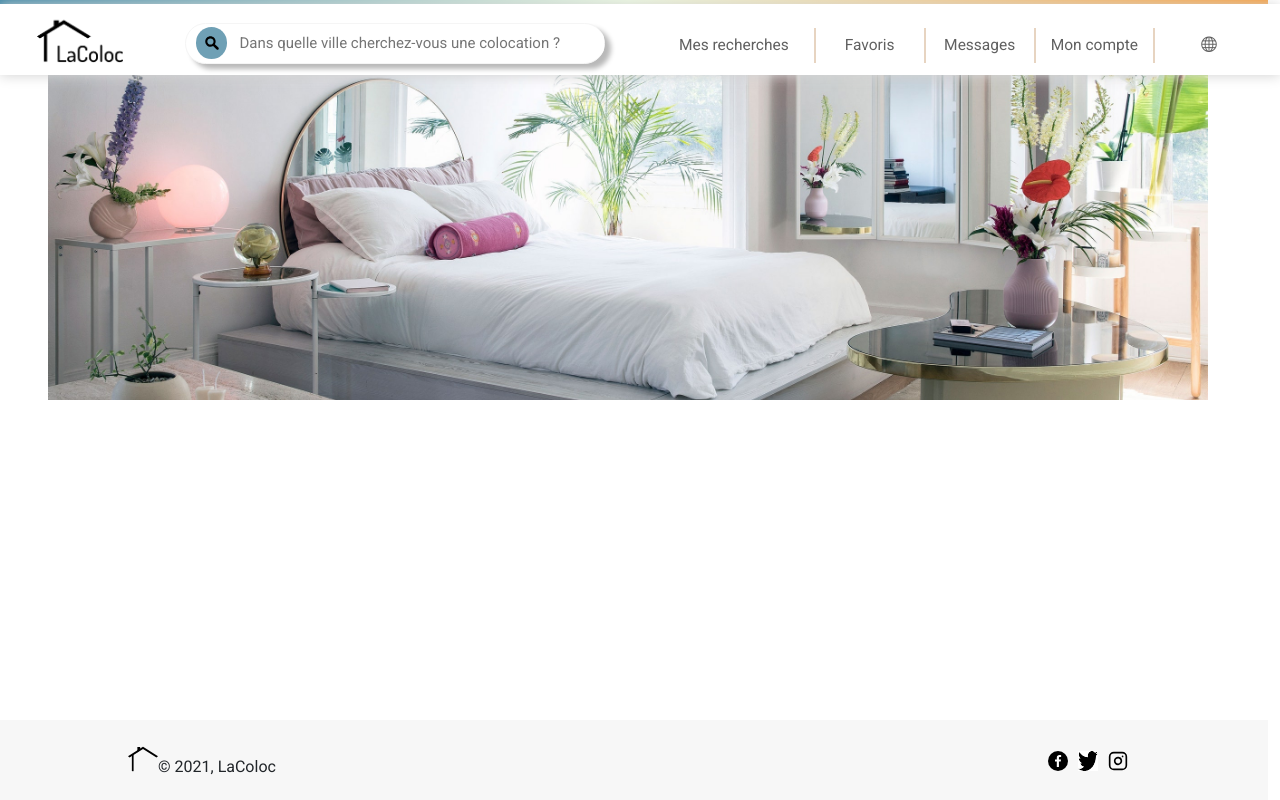
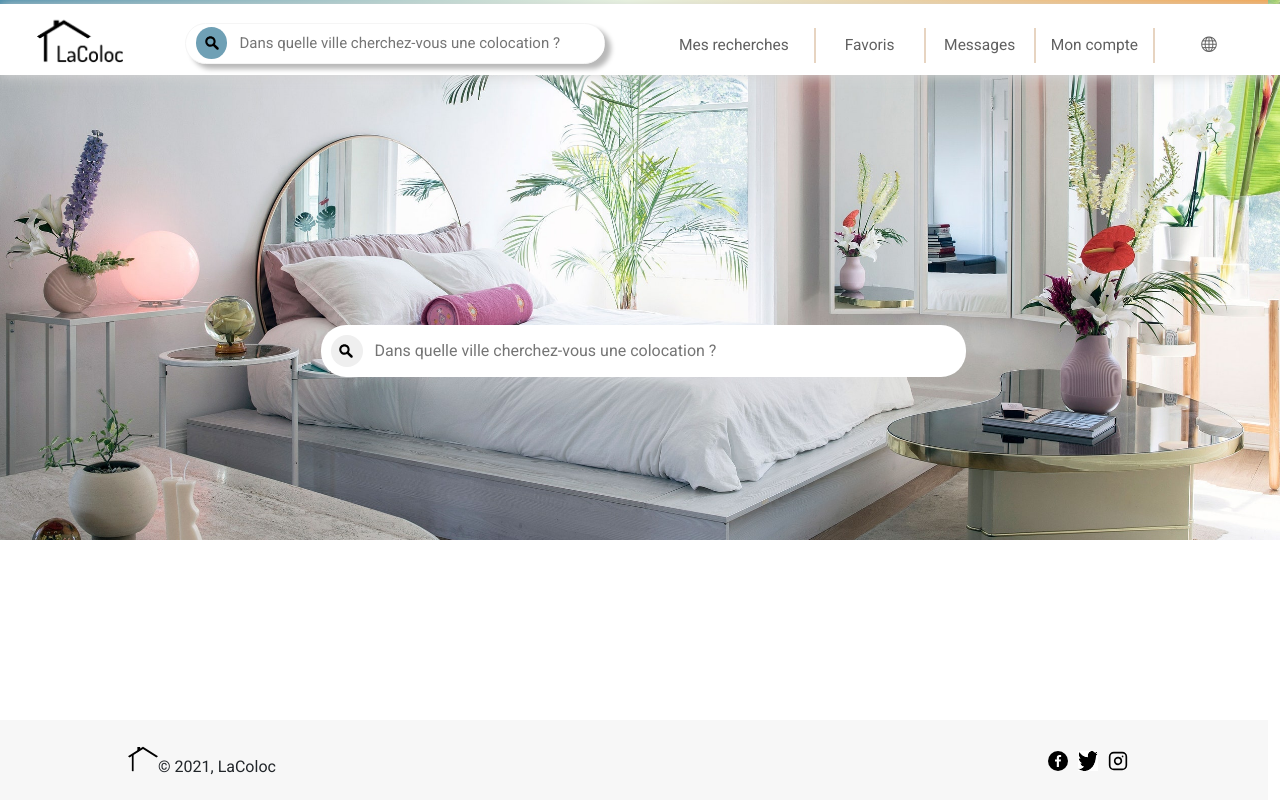
Before and after one commit to brunobreno/projet-coloc, an Angular app in the folder projet-coloc-front/: page / in a window 1280 px wide. Built offline with nearby package versions, Linux system fonts and the light colour scheme; no server answers.

Commit message:
Fin page recherche locataire + avancement home

```diff
--- a/projet-coloc-front/src/app/app.component.html
+++ b/projet-coloc-front/src/app/app.component.html
@@ -4,7 +4,7 @@
 
       <div class="header-left-container">
 
-        <div class="header-logo-main-container" [routerLink]="['/accueil']" routerLinkActive="active">
+        <div class="header-logo-main-container" [routerLink]="['/home']" routerLinkActive="active">
         </div>
 
         <div class="header-research-main-container">
--- a/projet-coloc-front/src/app/home-page/home-page.component.html
+++ b/projet-coloc-front/src/app/home-page/home-page.component.html
@@ -1,5 +1,9 @@
 <div class="container-fluid">
     <div class="top">
-
-    </div>
+        <div class='row espace-blanc'>
+        </div>
+        <div class="row barre-recherche">
+            <button class="col-1" id="btn-recherche"></button>
+            <input class="col" id="recherche-input" placeholder="Dans quelle ville cherchez-vous une colocation ?">
+        </div>
 </div>
--- a/projet-coloc-front/src/app/home-page/home-page.component.scss
+++ b/projet-coloc-front/src/app/home-page/home-page.component.scss
@@ -3,5 +3,36 @@
     background-size: cover;
     background-repeat: no-repeat;
     background-position: center;
-    height: 400px;
+    height: 540px;
+    margin-left: -50px;
+    margin-right: -80px;
 }
+
+.espace-blanc {
+    height: 325px;
+}
+
+.barre-recherche{
+    margin: auto;
+    width: 50%;
+    padding: 10px;
+    background-color: #fff;
+    border-radius: 25px;
+}
+
+#btn-recherche{
+    height:32px;
+    width:32px;
+    background-image: url(../../assets/img/searchButton.svg);
+    background-size:45%;
+    background-repeat: no-repeat;
+    background-position: center;
+    border-radius: 50%;
+    background-color: light-grey ;
+    border:none;
+  }
+
+#recherche-input{
+    border: none;
+    outline: none;
+}
--- a/projet-coloc-front/src/app/recherche-locataire/recherche-locataire.component.html
+++ b/projet-coloc-front/src/app/recherche-locataire/recherche-locataire.component.html
@@ -1,12 +1,53 @@
 <!-- Faire barre de filtre-->
 <div class="page-main-container">
-  <h2 class="row justify-content-md-center mt-5 mb-3">Colocataires en recherche</h2>
+  <h2 class="row justify-content-md-center mt-5 mb-5">Recherche de Colocataires</h2>
 
   <!-- Affichage de la recherche-->
+  <div class="d-flex justify-content-around vertical-center border border-secondary mb-3 barre-filtres">
+    <div class="ml-3 mr-3">
+      <label for="ageMin">Age minimum :</label>
+      <input type="number" max="120" min="0" id="ageMin" [(ngModel)]="ageMin" class="mx-1 border border-dark rounded" (ngModelChange)="filtrer($event)">
+    </div>
+    <div class="vr mx-5"></div>
+    <div>
+      <label for="ageMax">Age Maximum :</label>
+      <input type="number" max="120" min="0" id="ageMax" [(ngModel)]="ageMax" class="mx-1 border border-dark rounded" (ngModelChange)="filtrer($event)">
+    </div>
+    <div class="vr mx-5"></div>
+    <div>
+      <div>
+          <input type="radio" name="choix-civilite" value="homme" class="mx-1" [(ngModel)]="triCivilite" (ngModelChange)="filtrer($event)">
+          <label for="choix-civilite">Homme Uniquement</label>
+      </div>
+      <div>
+          <input type="radio" name="choix-civilite" value="femme" class="mx-1" [(ngModel)]="triCivilite" (ngModelChange)="filtrer($event)">
+          <label for="choix-civilite">Femme Uniquement</label>
+      </div>
+      <div>
+          <input type="radio" name="choix-civilite" value="" class="mx-1" [(ngModel)]="triCivilite" (ngModelChange)="filtrer($event)">
+          <label for="choix-civilite">Pas de préférence</label>
+      </div>
+    </div>
+    <div class="vr mx-5"></div>
+    <div>
+      <div>
+          <input type="radio" name="choix-recherche" value="enRecherche" class="mx-1" [(ngModel)]="triRecherche" (ngModelChange)="filtrer($event)">
+          <label for="choix-recherche">En recherche uniquement</label>
+      </div>
+      <div>
+          <input type="radio" name="choix-recherche" value="" class="mx-1" [(ngModel)]="triRecherche" (ngModelChange)="filtrer($event)">
+          <label for="choix-recherche">Tout les locataires</label>
+      </div>
+    </div>
+    <div class="vr mx-5"></div>
+    <div>
+      <button class="btn btn-dark reset" (click)="resetFilter()">Reset</button>
+    </div>
+  </div>
 
   <div class="row justify-content-md-center">
     <div class="d-flex flex-wrap col-md-8">
-      <div class="card flex-wrap" style="width: 18rem" *ngFor="let loc of locataires">
+      <div class="card flex-wrap" style="width: 18rem" *ngFor="let loc of locatairesFiltres">
           <div class="card-img-container">
             <div class="card-img-content">
               <img class="card-img-top" src="../assets/img/locataires/pikachu.jpg" alt="photo de profil locataire" />
@@ -36,7 +77,9 @@
               <span class="material-icons">sports_bar</span>
             </li>
           </ul>
-        <div class="card-bottom">
+          <div class="card-bottom justify-content-around">
+            <span class="material-icons">email</span>
+            <span class="material-icons">favorite_border</span>
         </div>
       </div>
     </div>
--- a/projet-coloc-front/src/app/recherche-locataire/recherche-locataire.component.scss
+++ b/projet-coloc-front/src/app/recherche-locataire/recherche-locataire.component.scss
@@ -104,3 +104,17 @@
 .espace-blanc {
   height: 100px;
 }
+
+.vertical-center {
+  display: flex;
+  align-items: center;
+}
+
+.reset {
+  width: 100px;
+  margin-right: 50px;
+}
+
+.barre-filtres {
+  border-radius: 25px;
+}
--- a/projet-coloc-front/src/app/recherche-locataire/recherche-locataire.component.ts
+++ b/projet-coloc-front/src/app/recherche-locataire/recherche-locataire.component.ts
@@ -1,5 +1,7 @@
 import { Component, OnInit } from '@angular/core';
-import { Locataire } from '../model';
+import { AgePipe } from '../age.pipe';
+import { AppConfigService } from '../app-config.service';
+import { Locataire, Utilisateur } from '../model';
 import { RechercheLocataireService } from './recherche-locataire.service';
 
 @Component({
@@ -10,14 +12,58 @@ import { RechercheLocataireService } from './recherche-locataire.service';
 export class RechercheLocataireComponent implements OnInit {
 
   locataires: Array<Locataire>;
+  locatairesFiltres : Array<Locataire>;
+  triCivilite: string;
+  ageMax: number;
+  ageMin: number;
+  triRecherche: string;
+  utilisateurConnecte: Utilisateur;
 
-  constructor(private rechercheLocataireService: RechercheLocataireService) {
+  constructor(private rechercheLocataireService: RechercheLocataireService, private appConfig: AppConfigService) {
     rechercheLocataireService.loadLocataires().subscribe(resp => {
       this.locataires = resp;
+      if(this.appConfig.utilisateurConnecte){
+        this.locatairesFiltres = this.locataires.filter(loc => this.appConfig.utilisateurConnecte.id == loc.id);
+      } else {
+        this.locatairesFiltres = this.locataires;
+      }
     }, err => console.log(err))
    }
 
   ngOnInit(): void {
   }
 
+  filtrer($event: any) {
+    this.locatairesFiltres = this.locataires;
+    if(this.triCivilite == "femme"){
+      this.locatairesFiltres = this.locatairesFiltres.filter(loc => loc.civ == "Mme");
+    }
+    if(this.triCivilite == "homme"){
+      this.locatairesFiltres = this.locatairesFiltres.filter(loc => loc.civ == "Mr");
+    }
+    if(this.triRecherche == "enRecherche"){
+      this.locatairesFiltres = this.locatairesFiltres.filter(loc => loc.recherche == true);
+    }
+    if(this.ageMin){
+      this.locatairesFiltres = this.locatairesFiltres.filter(loc => this.calculAge(loc.dateDeNaissance) >= this.ageMin);
+    }
+    if(this.ageMax){
+      this.locatairesFiltres = this.locatairesFiltres.filter(loc => this.calculAge(loc.dateDeNaissance) < this.ageMax);
+    }
+  }
+
+  calculAge(value: string): number {
+    let dtValue: Date = new Date(value);
+    let dtJour: Date = new Date();
+    let age = dtJour.getFullYear() - dtValue.getFullYear();
+    return age;
+  }
+
+  resetFilter(){
+    this.ageMax = null;
+    this.ageMin = null;
+    this.triCivilite = null;
+    this.triRecherche = null;
+    this.filtrer(null);
+  }
 }
```
Also changed, not shown: 1 other file (tests, documents, lock files or other folders). Lines whose indentation alone changed are shown as unchanged.
